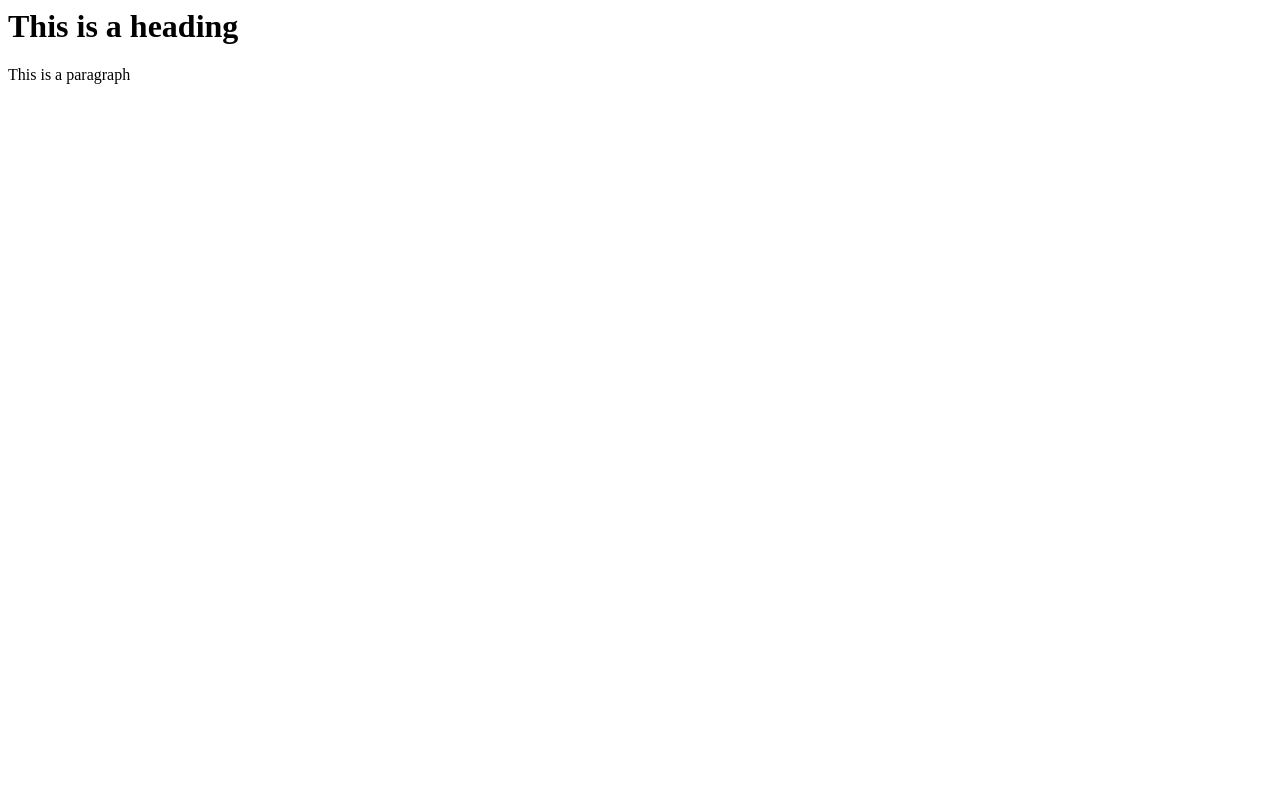
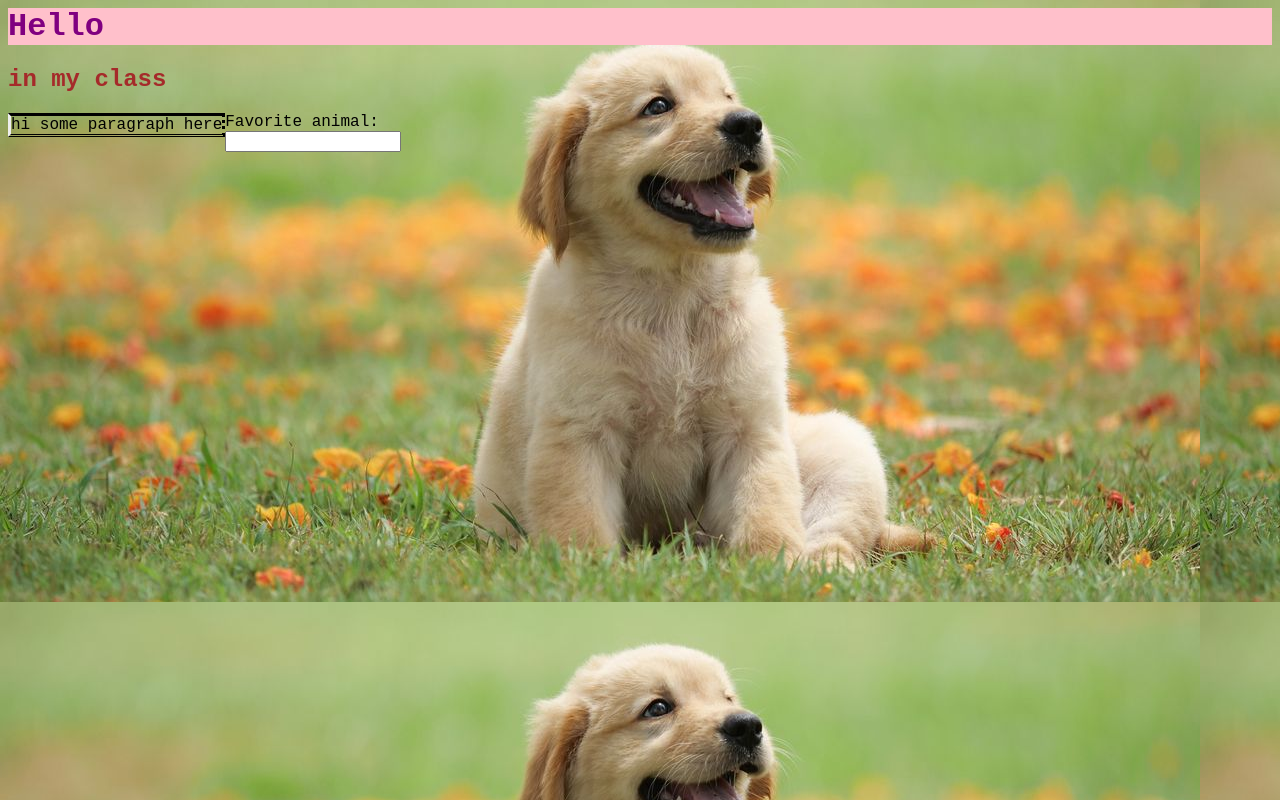
Before and after one commit to kittysdotexe/kittysdotexe.github.io, a plain HTML site: page index.html in a window 1280 px wide. Drawn offline with Linux system fonts and the light colour scheme.

Commit message:
added new files, made changes

```diff
--- a/index.html
+++ b/index.html
@@ -1,7 +1,15 @@
 <html>
-    <body>
-	    <!-- This is a comment!-->
-	    <h1> This is a heading </h1>
-	    <p> This is a paragraph </p>
-    </body>
+  <head>
+	 <title> This is the title! </title>
+	 <link rel="stylesheet" href="style.css"/>
+	</head>
+	<body>
+			<h1 id=myID>Hello</h1>
+            <h2 class=myClass>in my class</h2>
+            <div class=classVaried>hi some paragraph here</div>
+            <form>
+                <label for="animal">Favorite animal:</label><br>
+                <input type="text" id="animal" name="animal">
+            </form>
+	</body>
 </html>
--- /dev/null
+++ b/style.css
@@ -0,0 +1,27 @@
+#myID{
+    color:purple;
+}
+.myClass{
+	color:#A52A2A;
+}
+h1{
+    background-color:pink;
+}
+*{
+    font-family:'Courier New', Courier, monospace;
+}
+body{
+    background-image:url("dog-puppy-on-garden-royalty-free-image-1586966191.jpg");
+}
+.classDash{
+    border-style:dashed;
+}
+.classVaried{
+    border-top-style:solid;
+    border-right-style:dotted;
+    border-bottom-style:double;
+    border-left-style:outset;
+}
+div{
+    float:left;
+}
```
Also changed, not shown: dog-puppy-on-garden-royalty-free-image-1586966191.jpg (added).
